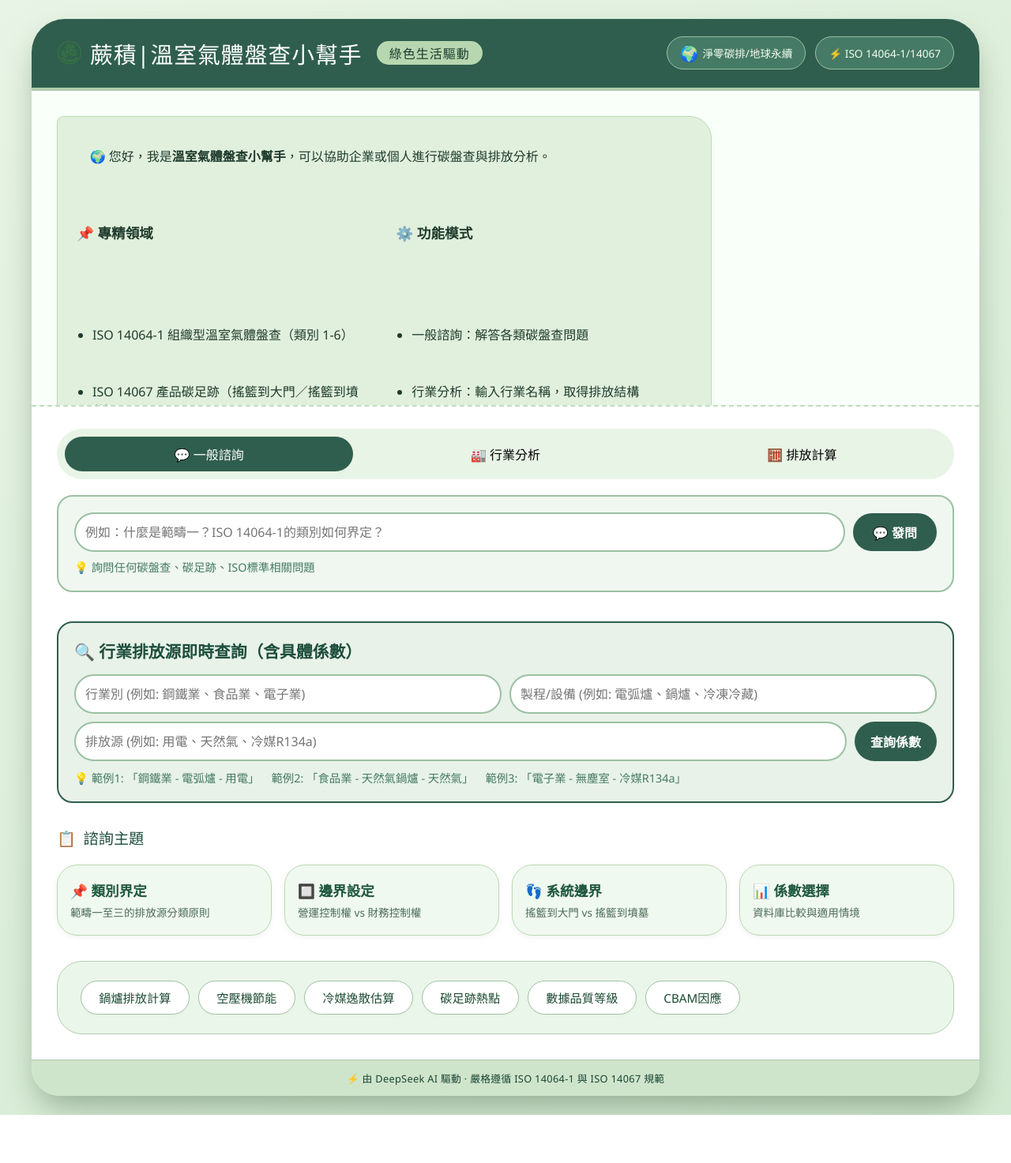
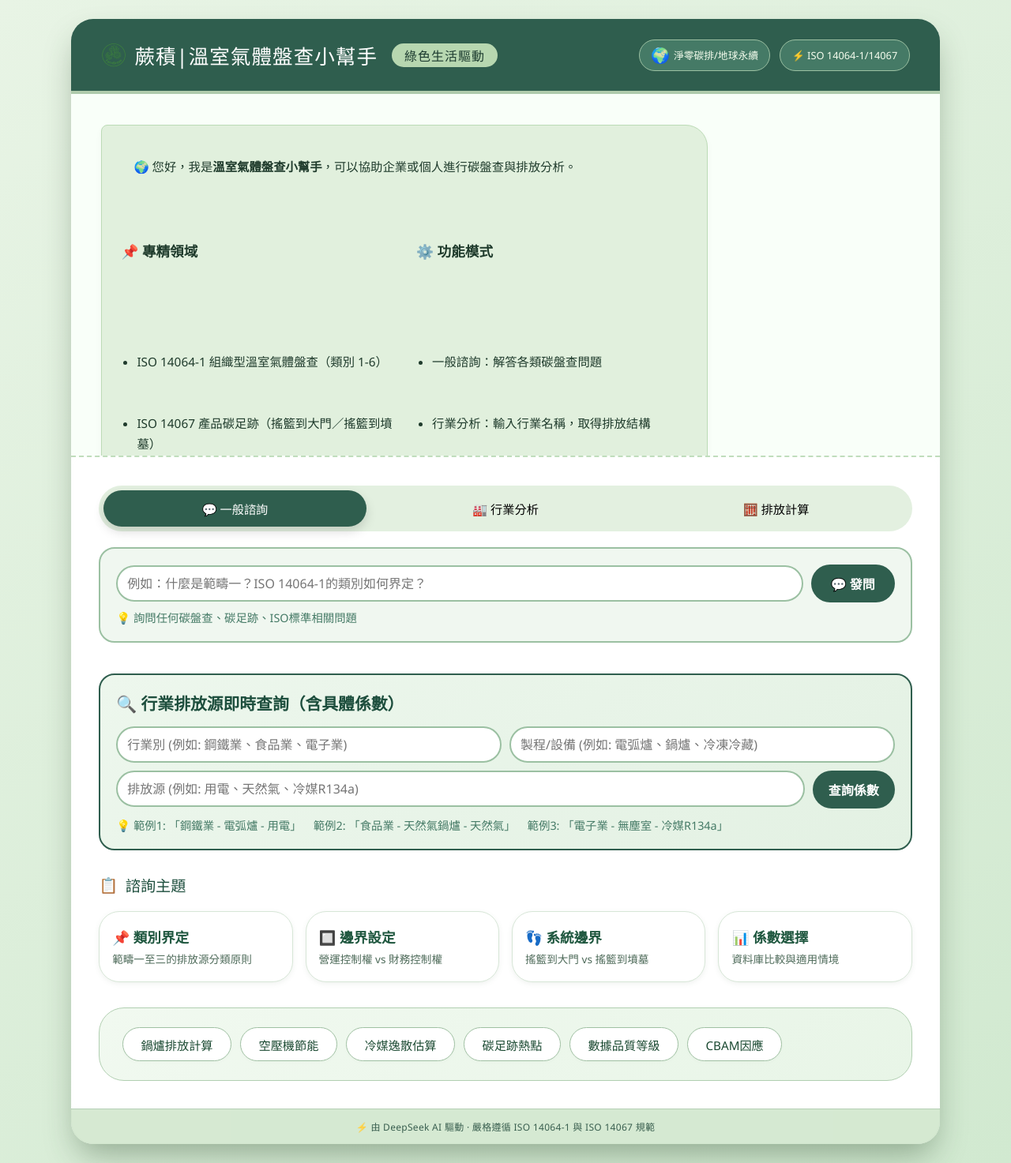
Before and after one commit to fang999888/carbon, a Flask app: page / in a window 1280 px wide. Shown: the whole page at 79% size. Before the commit the page ends 1412 px from the top, so only its background shows below. Run offline with Flask 3, Linux system fonts and the light colour scheme.

Commit message:
Update index.html

```diff
--- a/templates/index.html
+++ b/templates/index.html
@@ -429,6 +429,263 @@
             letter-spacing: 0.3px;
             border-top: 1px solid #aac8aa;
         }
+        /* =========================
+   蕨積 UI 專業版 覆蓋優化
+   不改動任何 HTML
+========================= */
+
+
+/* 整體比例優化 */
+
+.chat-container {
+
+    max-width: 1100px;
+
+    border-radius: 28px;
+
+}
+
+
+
+/* Header 更有呼吸感 */
+
+.header {
+
+    padding: 1.6rem 2.4rem;
+
+}
+
+
+
+.header h1 {
+
+    font-size: 1.6rem;
+
+}
+
+
+
+.badge {
+
+    font-size: 0.8rem;
+
+    padding: 0.35rem 0.9rem;
+
+}
+
+
+
+/* 對話區加大 */
+
+.conversation {
+
+    max-height: 460px;
+
+    padding: 2.4rem;
+
+}
+
+
+
+/* 對話泡泡優化 */
+
+.bubble {
+
+    font-size: 0.96rem;
+
+    line-height: 1.7;
+
+}
+
+
+
+/* 輸入區更清楚 */
+
+.query-panel {
+
+    padding: 2.2rem;
+
+}
+
+
+
+/* 模式按鈕優化 */
+
+.mode-switch {
+
+    padding: 6px;
+
+    background: #e3f0e0;
+
+}
+
+
+
+.mode-btn {
+
+    font-size: 0.95rem;
+
+    padding: 12px;
+
+}
+
+
+
+.mode-btn.active {
+
+    box-shadow:
+
+        0 6px 14px rgba(0,0,0,0.15);
+
+}
+
+
+
+/* 各輸入框一致高度 */
+
+input {
+
+    height: 46px;
+
+}
+
+
+
+/* 查詢區突出 */
+
+.emission-query-section {
+
+    background:
+
+        linear-gradient(
+
+        145deg,
+
+        #edf7ed,
+
+        #e3f1e3);
+
+}
+
+
+
+/* 卡片更像 SaaS */
+
+.coef-card {
+
+    background: white;
+
+    border: 1px solid #d7e6d7;
+
+}
+
+
+
+.coef-card:hover {
+
+    transform: translateY(-6px);
+
+}
+
+
+
+/* FAQ 更柔 */
+
+.faq-section {
+
+    background:
+
+    linear-gradient(
+
+        145deg,
+
+        #f1f9f0,
+
+        #e8f5e7);
+
+}
+
+
+
+/* Footer 專業 */
+
+.footnote {
+
+    font-size: 0.75rem;
+
+    opacity: 0.85;
+
+}
+
+
+
+/* 滾動條美化 */
+
+.conversation::-webkit-scrollbar {
+
+    width: 6px;
+
+}
+
+
+.conversation::-webkit-scrollbar-thumb {
+
+    background: #bcd5bc;
+
+    border-radius: 10px;
+
+}
+
+
+
+/* ===== 響應式優化 ===== */
+
+@media (max-width: 768px) {
+
+
+.chat-container {
+
+border-radius: 18px;
+
+}
+
+
+.header {
+
+flex-direction: column;
+
+align-items: flex-start;
+
+gap: 10px;
+
+}
+
+
+.badge-container {
+
+margin-left: 0;
+
+}
+
+
+.conversation {
+
+max-height: 380px;
+
+padding: 1.6rem;
+
+}
+
+
+.query-panel {
+
+padding: 1.6rem;
+
+}
+
+
+}
+
     </style>
 </head>
 <body>
```
